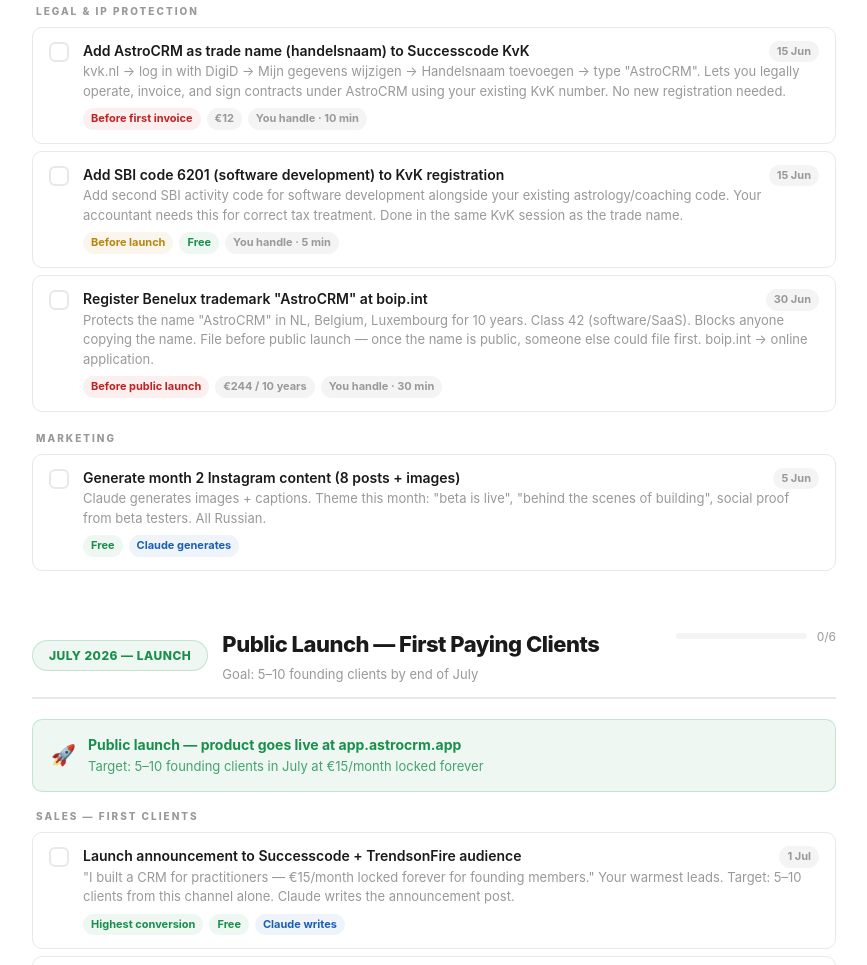
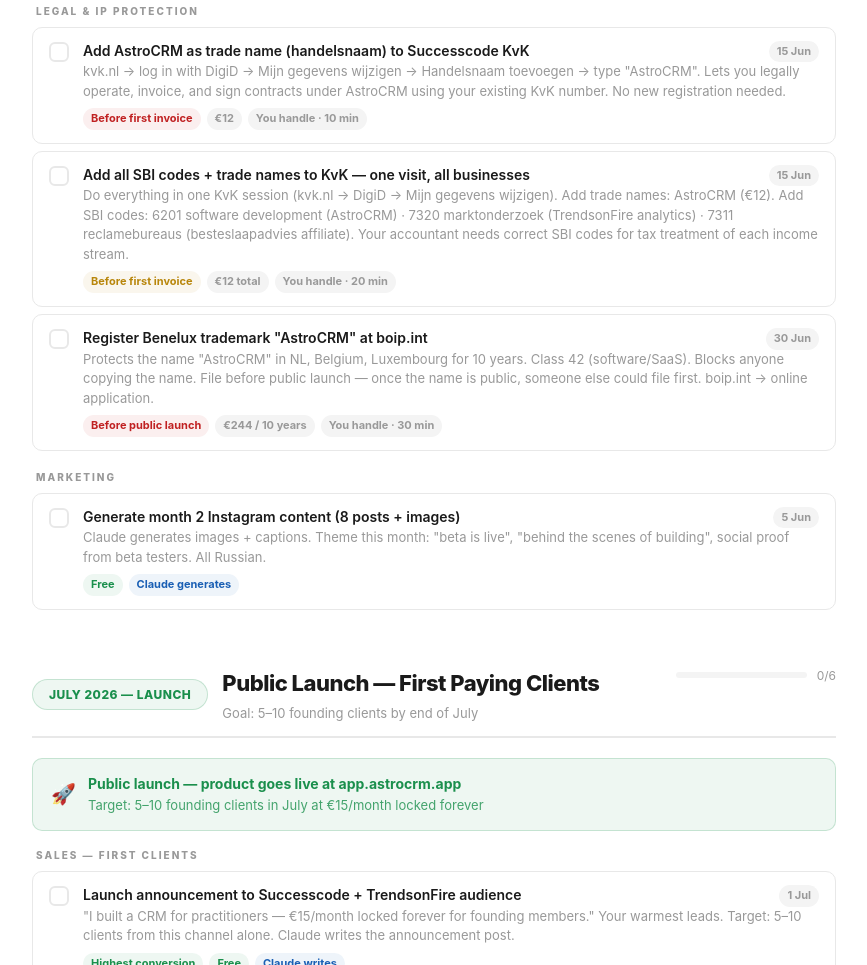
Before and after one commit to olgabressers/astrocrm-landing, a plain HTML site: page tasks.html in a window 1280 px wide. Shown: the part 5883-6848 px from the top of the page, without its empty margins (206-1073 px from the left). Drawn offline with Linux system fonts and the light colour scheme.

Commit message:
Update KvK task: all SBI codes + trade names in one visit, add SBI codes table

```diff
--- a/tasks.html
+++ b/tasks.html
@@ -629,9 +629,9 @@
       <div class="task" data-id="c9" data-month="jun">
         <div class="task-check"><svg viewBox="0 0 12 12" fill="none"><path d="M2 6l3 3 5-5" stroke="#fff" stroke-width="2" stroke-linecap="round" stroke-linejoin="round"/></svg></div>
         <div class="task-body">
-          <div class="task-top"><div class="task-title">Add SBI code 6201 (software development) to KvK registration</div><span class="task-deadline">15 Jun</span></div>
-          <div class="task-note">Add second SBI activity code for software development alongside your existing astrology/coaching code. Your accountant needs this for correct tax treatment. Done in the same KvK session as the trade name.</div>
-          <div class="task-tags"><span class="tag amber">Before launch</span><span class="tag green">Free</span><span class="tag grey">You handle · 5 min</span></div>
+          <div class="task-top"><div class="task-title">Add all SBI codes + trade names to KvK — one visit, all businesses</div><span class="task-deadline">15 Jun</span></div>
+          <div class="task-note">Do everything in one KvK session (kvk.nl → DigiD → Mijn gegevens wijzigen). Add trade names: AstroCRM (€12). Add SBI codes: 6201 software development (AstroCRM) · 7320 marktonderzoek (TrendsonFire analytics) · 7311 reclamebureaus (besteslaapadvies affiliate). Your accountant needs correct SBI codes for tax treatment of each income stream.</div>
+          <div class="task-tags"><span class="tag amber">Before first invoice</span><span class="tag grey">€12 total</span><span class="tag grey">You handle · 20 min</span></div>
         </div>
       </div>
 
```
